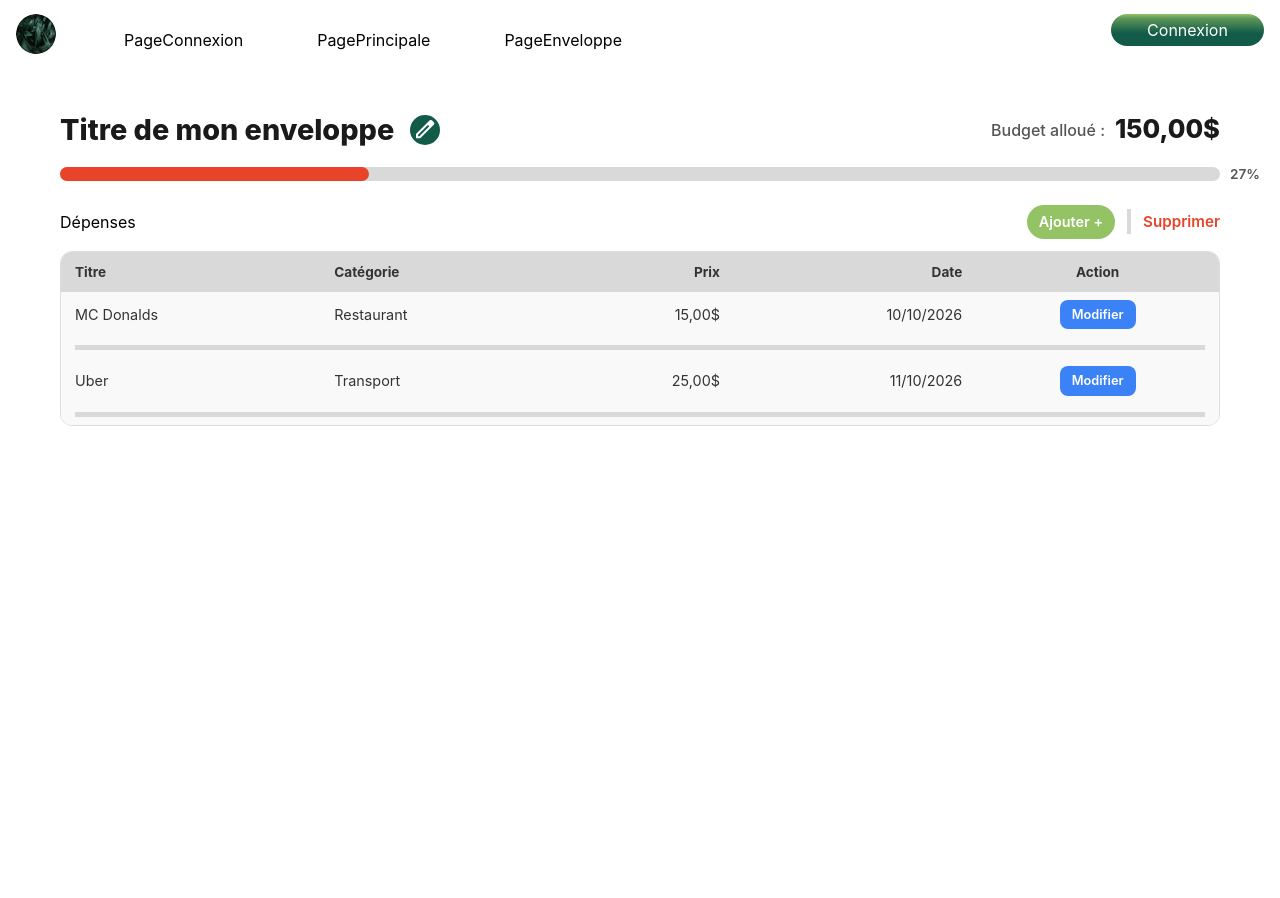
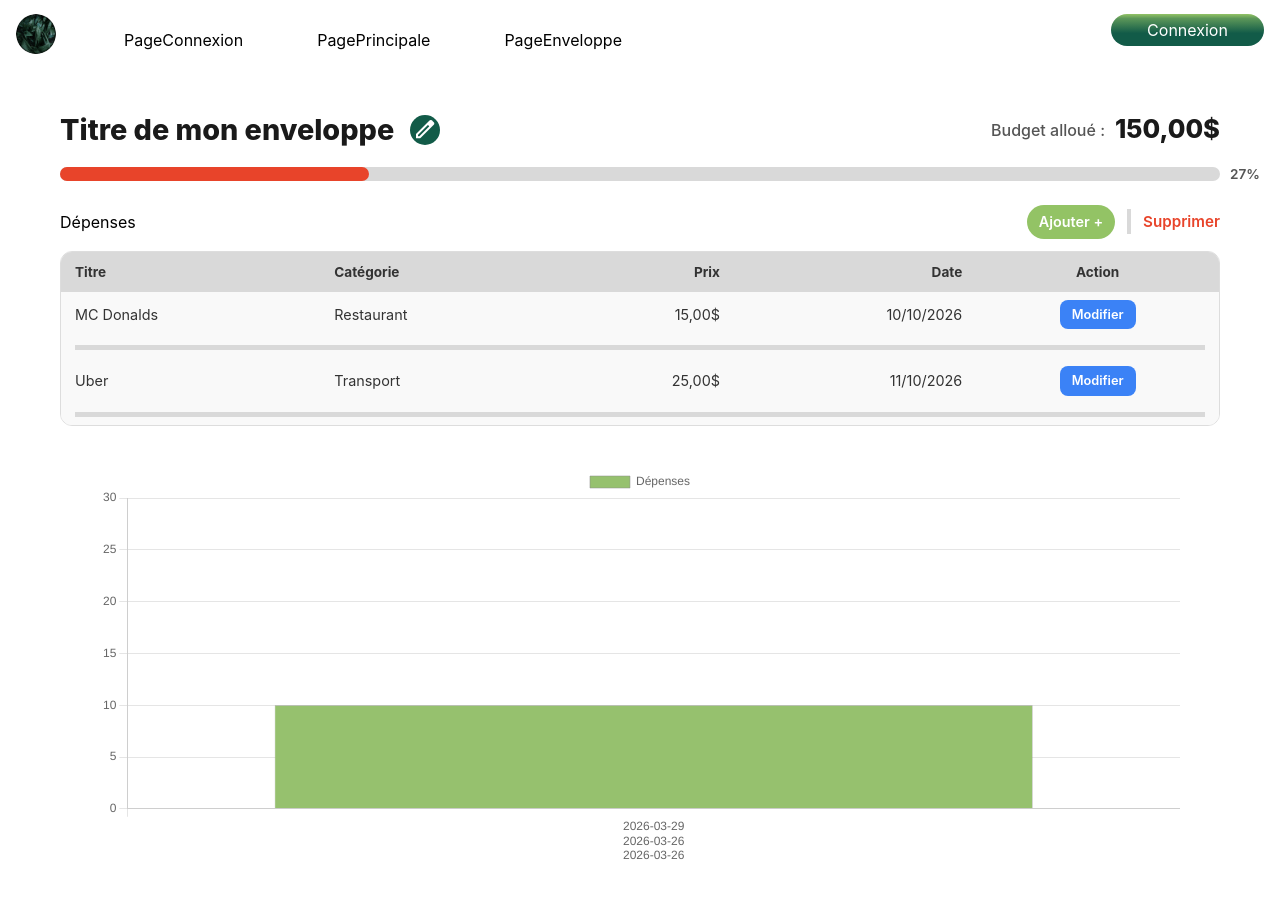
Before and after one commit to BudgetsOrg/Projet_BudgETS, a React (Vite) app in the folder frontend/: page /PageEnveloppe in a window 1280 px wide. Shown: the top 898 px of the page. Built offline with nearby package versions, Linux system fonts and the light colour scheme.

Commit message:
travail pas fini graphique enveloppe

```diff
--- a/frontend/package.json
+++ b/frontend/package.json
@@ -12,8 +12,10 @@
   "dependencies": {
     "@material-tailwind/react": "^2.1.10",
     "@tailwindcss/vite": "^4.2.1",
+    "chart.js": "^4.5.1",
     "devextreme-react": "^25.2.5",
     "react": "^19.1.1",
+    "react-chartjs-2": "^5.3.1",
     "react-dom": "^19.1.1",
     "react-minimal-pie-chart": "^9.1.2",
     "react-router-dom": "^7.13.1",
--- a/frontend/src/components/componentsProfile/EditProfilePicture.tsx
+++ b/frontend/src/components/componentsProfile/EditProfilePicture.tsx
@@ -1,4 +1,5 @@
 import editLogo from "../../assets/edit-icon.svg";
+//https://www.youtube.com/watch?v=M0CNWMDJOHA
 
 type EditProfilePictureProps = {
   profilePicture: string;
--- /dev/null
+++ b/frontend/src/components/graphiqueEnveloppe.tsx
@@ -0,0 +1,62 @@
+import useDepense from "../hooks/UseDepense";
+import { Bar } from "react-chartjs-2";
+import {
+  Chart as ChartJS,
+  CategoryScale,
+  LinearScale,
+  BarElement,
+  Title,
+  Tooltip,
+  Legend,
+} from "chart.js";
+
+ChartJS.register(
+  CategoryScale,
+  LinearScale,
+  BarElement,
+  Title,
+  Tooltip,
+  Legend,
+);
+
+export function GraphiqueEnveloppe() {
+  const { depenses, loading, error } = useDepense();
+
+  //Could be changed to a spinner or a cuter message
+  if (loading) return <div>Chargement...</div>;
+
+  if (error) return <div>Erreur: {error}</div>;
+
+  if (depenses.length === 0)
+    return <div>Vous n'avez présentement aucune dépense. </div>;
+  return (
+    <Bar
+      data={{
+        labels: [depenses.map((depense) => depense.date)],
+        datasets: [
+          {
+            label: "Dépenses",
+            data: depenses.map((depense) => depense.prix),
+            backgroundColor: "#96c16e",
+            borderColor: "#888",
+            borderWidth: 0.5,
+          },
+        ],
+      }}
+      options={{
+        responsive: true,
+        maintainAspectRatio: false,
+        scales: {
+          y: {
+            beginAtZero: true,
+            min: 0,
+            max: Math.max(...depenses.map((depense) => depense.prix)) + 10,
+          },
+        },
+      }}
+      height={400}
+    />
+  );
+}
+
+export default GraphiqueEnveloppe;
--- a/frontend/src/components/graphiquePageEnveloppe.tsx
+++ /dev/null
@@ -1,28 +0,0 @@
-import useDepense from "../hooks/UseDepense";
-// src : https://js.devexpress.com/React/Demos/WidgetsGallery/Demo/Charts/StandardBar/FluentBlueLight/
-import { Chart, Series } from "devextreme-react/chart";
-
-function graphiquePageEnveloppe() {
-  const { depenses, loading, error } = useDepense();
-
-  //Could be changed to a spinner or a cuter message
-  if (loading) return <div>Chargement...</div>;
-
-  if (error) return <div>Erreur: {error}</div>;
-
-  if (depenses.length === 0)
-    return <div>Vous n'avez présentement aucune dépense. </div>;
-  return (
-    <Chart id="chart" dataSource={depenses}>
-      <Series
-        valueField="prix"
-        argumentField="date"
-        name="Mes dépenses de la semaine"
-        type="bar"
-        color="var(--secondary-color)"
-      />
-    </Chart>
-  );
-}
-
-export default graphiquePageEnveloppe;
--- a/frontend/src/pages/Enveloppe.tsx
+++ b/frontend/src/pages/Enveloppe.tsx
@@ -1,7 +1,7 @@
 // Mohamed
 import { useState } from "react"; // npm install
 import type { Depense } from "../interfaces/interfaces"; // ton interface est rendu dans la page pour ceux-ci
-import graphiquePageEnveloppe from "../components/graphiquePageEnveloppe"; // le graphique de la page enveloppe
+import { GraphiqueEnveloppe } from "../components/graphiqueEnveloppe.tsx"; // le graphique de la page enveloppe
 // Plus tard gerer avec le backend.
 const enveloppeId = 1;
 
@@ -332,9 +332,7 @@ const confirmerEditEnveloppe = async () => {
           </tbody>
         </table>
       </div>
-      <div>
-        <graphiquePageEnveloppe />
-      </div>
+
       {/* PopUp */}
       {modalOuvert && (
         <div className="modal_overlay" onClick={fermerModal}>
@@ -442,6 +440,10 @@ const confirmerEditEnveloppe = async () => {
           </div>
         </div>
       )}
+
+      <div className="p-10">
+        <GraphiqueEnveloppe />
+      </div>
     </div>
   );
 }
--- a/frontend/src/style/pages/Enveloppe.css
+++ b/frontend/src/style/pages/Enveloppe.css
@@ -1,4 +1,3 @@
-
 .enveloppe_container {
   background-color: #fff;
   padding: 28px 60px;
@@ -90,9 +89,9 @@
   width: 30px;
   height: 30px;
   cursor: pointer;
-  border-radius:100%;
-  background-color: #125B48;
-  display:flex;
+  border-radius: 100%;
+  background-color: #125b48;
+  display: flex;
   justify-content: center;
   align-items: center;
 }
@@ -146,7 +145,7 @@
 }
 
 .enveloppe_table thead tr {
-  background-color: #D9D9D9;
+  background-color: #d9d9d9;
 }
 
 .enveloppe_table th {
@@ -168,7 +167,6 @@
 
 .enveloppe_table tbody tr {
 }
-
 
 .enveloppe_table tbody tr:last-child {
   border-bottom: none;
@@ -208,7 +206,7 @@
   display: flex;
   flex-direction: column;
   gap: 10px;
-  box-shadow: 0 8px 32px rgba(0,0,0,0.18);
+  box-shadow: 0 8px 32px rgba(0, 0, 0, 0.18);
 }
 
 .modal_contenu h2 {
```
Also changed, not shown: 1 other file (tests, documents, lock files or other folders).
